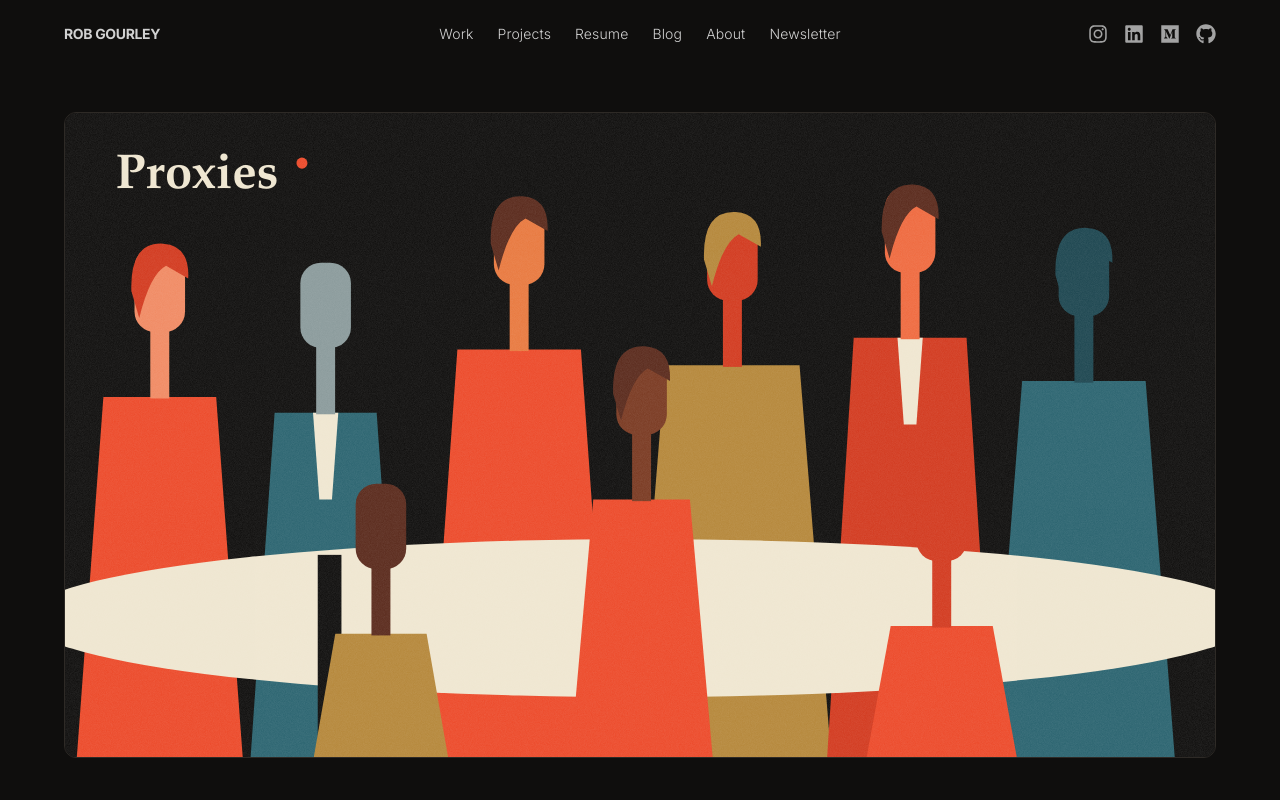
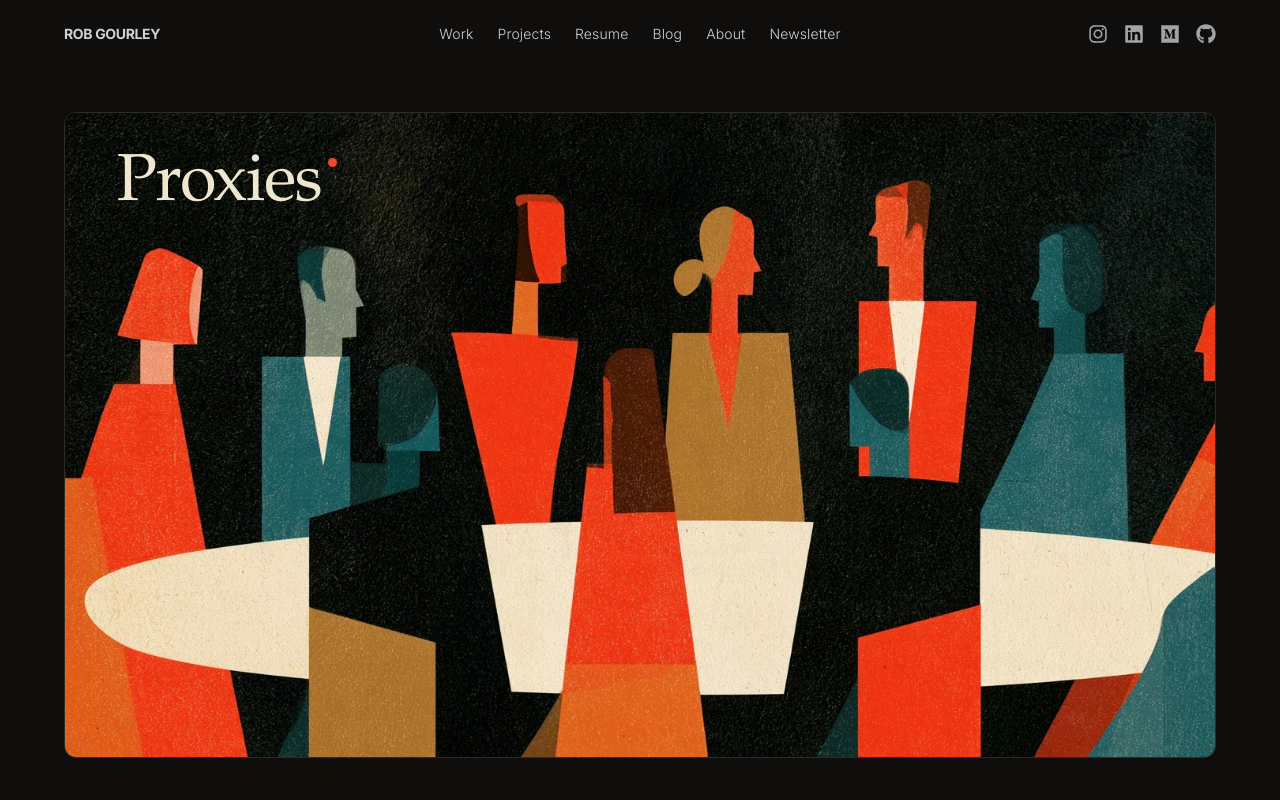
Before and after one commit to rgourley/portfolio, a Next.js app: page /projects/proxies in a window 1280 px wide. Shown: the top 800 px of the page. Built offline with nearby package versions, Linux system fonts and the light colour scheme; no server answers.

Commit message:
Proxies page: use real hero illustration with live wordmark text
Co-Authored-By: Claude Sonnet 5.5 <noreply@anthropic.com>
Claude-Session: https://claude.ai/code/session_01Su3ENVT7fVfP8SSh2rZZVS

```diff
--- a/app/projects/proxies/page.tsx
+++ b/app/projects/proxies/page.tsx
@@ -156,82 +156,6 @@ function SectionEyebrow({ number, label }: { number: string; label: string }) {
   );
 }
 
-const FIG = {
-  red: "#ec4a2a",
-  red2: "#d23a1f",
-  teal: "#2b6470",
-  teal2: "#1d4650",
-  ochre: "#b5873a",
-  brown: "#5a2a1c",
-  cream: "#efe6d0",
-  grey: "#8a9a9b",
-};
-
-function Figure({
-  x,
-  top,
-  w = 150,
-  body,
-  head,
-  hair,
-  tie,
-}: {
-  x: number;
-  top: number;
-  w?: number;
-  body: string;
-  head: string;
-  hair?: string;
-  tie?: boolean;
-}) {
-  const hx = x - 32;
-  return (
-    <g>
-      <path d={`M${x - w / 2} 816 L${x - w * 0.34} ${top + 190} L${x + w * 0.34} ${top + 190} L${x + w / 2} 816 Z`} fill={body} />
-      {tie && <path d={`M${x - 16} ${top + 190} L${x + 16} ${top + 190} L${x + 8} ${top + 300} L${x - 8} ${top + 300} Z`} fill={FIG.cream} />}
-      <rect x={x - 12} y={top + 100} width="24" height="92" fill={head} />
-      <rect x={hx} y={top} width="64" height="108" rx="26" fill={head} />
-      {hair && <path d={`M${hx - 4} ${top + 56} Q${hx - 6} ${top - 6} ${hx + 36} ${top - 4} Q${hx + 70} ${top - 2} ${hx + 68} ${top + 40} L${hx + 40} ${top + 24} Q${hx + 20} ${top + 34} ${hx + 6} ${top + 90} Z`} fill={hair} />}
-    </g>
-  );
-}
-
-function HeroArt() {
-  return (
-    <svg
-      viewBox="0 0 1456 816"
-      role="img"
-      aria-label="Flat illustration of people in red, teal and ochre sitting around a table"
-      className="h-full w-full"
-      preserveAspectRatio="xMidYMid slice"
-    >
-      <defs>
-        <filter id="px-grain" x="0" y="0" width="100%" height="100%">
-          <feTurbulence type="fractalNoise" baseFrequency="0.9" numOctaves="2" seed="4" result="n" />
-          <feColorMatrix type="matrix" values="0 0 0 0 1  0 0 0 0 1  0 0 0 0 1  0 0 0 0.55 0" />
-        </filter>
-      </defs>
-      <rect width="1456" height="816" fill="#0f0e0d" />
-      <Figure x={120} top={170} w={210} body={FIG.red} head="#f08a63" hair={FIG.red2} />
-      <Figure x={330} top={190} w={190} body={FIG.teal} head={FIG.grey} tie />
-      <Figure x={575} top={110} w={230} body={FIG.red} head="#e8793f" hair={FIG.brown} />
-      <Figure x={845} top={130} w={250} body={FIG.ochre} head={FIG.red2} hair={FIG.ochre} />
-      <Figure x={1070} top={95} w={210} body={FIG.red2} head="#ef6a3f" hair={FIG.brown} tie />
-      <Figure x={1290} top={150} w={230} body={FIG.teal} head={FIG.teal2} hair={FIG.teal2} />
-      <ellipse cx="728" cy="640" rx="780" ry="100" fill={FIG.cream} />
-      <rect x="320" y="560" width="30" height="256" fill="#0f0e0d" />
-      <Figure x={730} top={300} w={180} body={FIG.red} head="#7a3a22" hair={FIG.brown} />
-      <Figure x={400} top={470} w={170} body={FIG.ochre} head={FIG.brown} />
-      <Figure x={1110} top={460} w={190} body={FIG.red} head={FIG.red2} />
-      <text x="64" y="96" fontFamily='"Iowan Old Style","Palatino Linotype",Palatino,Georgia,serif' fontSize="62" fontWeight="600" fill={FIG.cream}>
-        Proxies
-      </text>
-      <circle cx="300" cy="64" r="7" fill={FIG.red} />
-      <rect width="1456" height="816" filter="url(#px-grain)" opacity="0.18" />
-    </svg>
-  );
-}
-
 const AVATARS = [
   { id: "tilt-sam", name: "Sam, engineering lead" },
   { id: "tilt-ken", name: "Ken, head of support" },
@@ -276,7 +200,21 @@ function Hero() {
     <section className="border-b border-[#2e2a26]">
       <Container>
         <div className="relative aspect-[1456/816] w-full overflow-hidden rounded-xl border border-[#2e2a26]">
-          <HeroArt />
+          <Image
+            src="/images/proxies/hero-room-clean.webp"
+            alt="Flat mid-century illustration of people in red, teal and ochre sitting around an oval table"
+            fill
+            priority
+            sizes="(min-width: 1360px) 1232px, 100vw"
+            className="object-cover"
+          />
+          <div
+            className="px-serif absolute left-[4.5%] top-[6%] flex items-start text-[clamp(28px,5.2vw,68px)] leading-none text-[#efe6d0]"
+            aria-hidden="true"
+          >
+            Proxies
+            <span className="ml-[0.1em] mt-[0.1em] inline-block h-[0.13em] w-[0.13em] rounded-full bg-[#ec4a2a]" />
+          </div>
         </div>
       </Container>
       <Container>
```
Also changed, not shown: public/images/proxies/hero-room-clean.webp (added).
